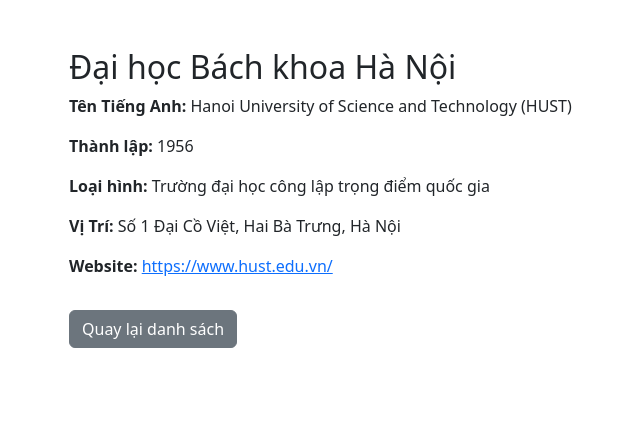
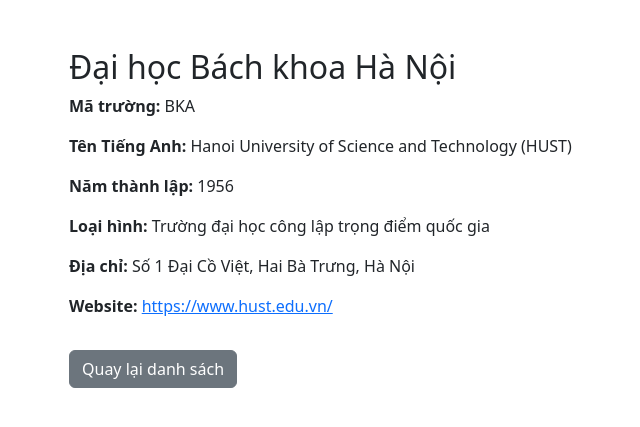
Before and after one commit to mrnam0710/tra_cuu_CNTT, a Flask app: page /truong/BKA in a window 1280 px wide. Shown: the top 427 px of the page, without its empty margins (13-653 px from the left). Run offline with Flask 3, Linux system fonts and the light colour scheme; data comes from the database, SQL or seed files in the repository.

Commit message:
Update chitiet.html

```diff
--- a/templates/chitiet.html
+++ b/templates/chitiet.html
@@ -7,13 +7,16 @@
 </head>
 <body>
   <div class="container mt-5">
+    <!-- Using ThongTin_Truong variable as passed from Flask -->
     <h2>{{ ThongTin_Truong.ten_truong }}</h2>
+    <p><strong>Mã trường:</strong> {{ ThongTin_Truong.ma_truong }}</p>
     <p><strong>Tên Tiếng Anh:</strong> {{ ThongTin_Truong.ten_t_a }}</p>
-    <p><strong>Thành lập:</strong> {{ ThongTin_Truong.thanh_lap }}</p>
+    <p><strong>Năm thành lập:</strong> {{ ThongTin_Truong.thanh_lap }}</p>
     <p><strong>Loại hình:</strong> {{ ThongTin_Truong.loai_hinh }}</p>
-    <p><strong>Vị Trí:</strong> {{ ThongTin_Truong.vi_tri }}</p>
+    <p><strong>Địa chỉ:</strong> {{ ThongTin_Truong.vi_tri }}</p> <!-- Changed Vị Trí to Địa chỉ for clarity -->
     <p><strong>Website:</strong> <a href="{{ ThongTin_Truong.website }}" target="_blank">{{ ThongTin_Truong.website }}</a></p>
-    <a href="/ThongTin_Truong" class="btn btn-secondary mt-3">Quay lại danh sách</a>
+    <!-- Changed href to /truong -->
+    <a href="/truong" class="btn btn-secondary mt-3">Quay lại danh sách</a>
   </div>
 </body>
 </html>
```
